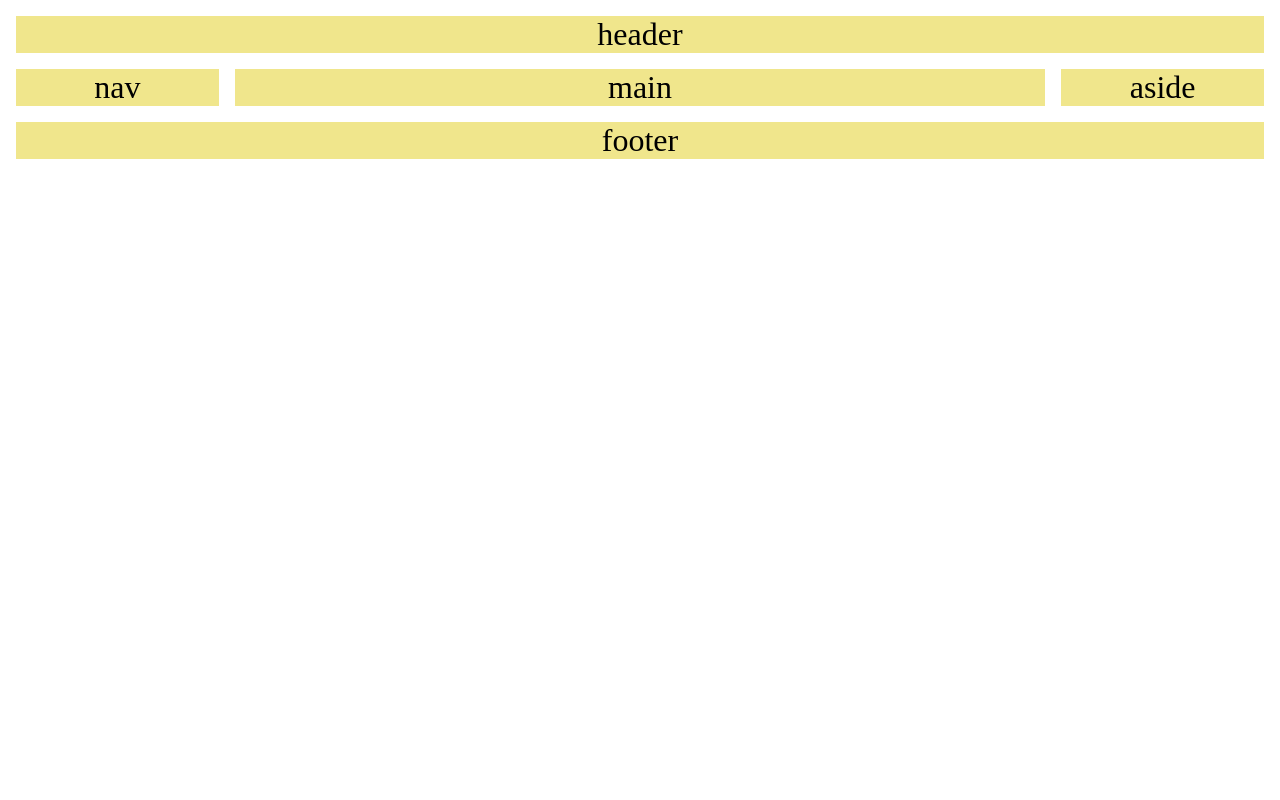
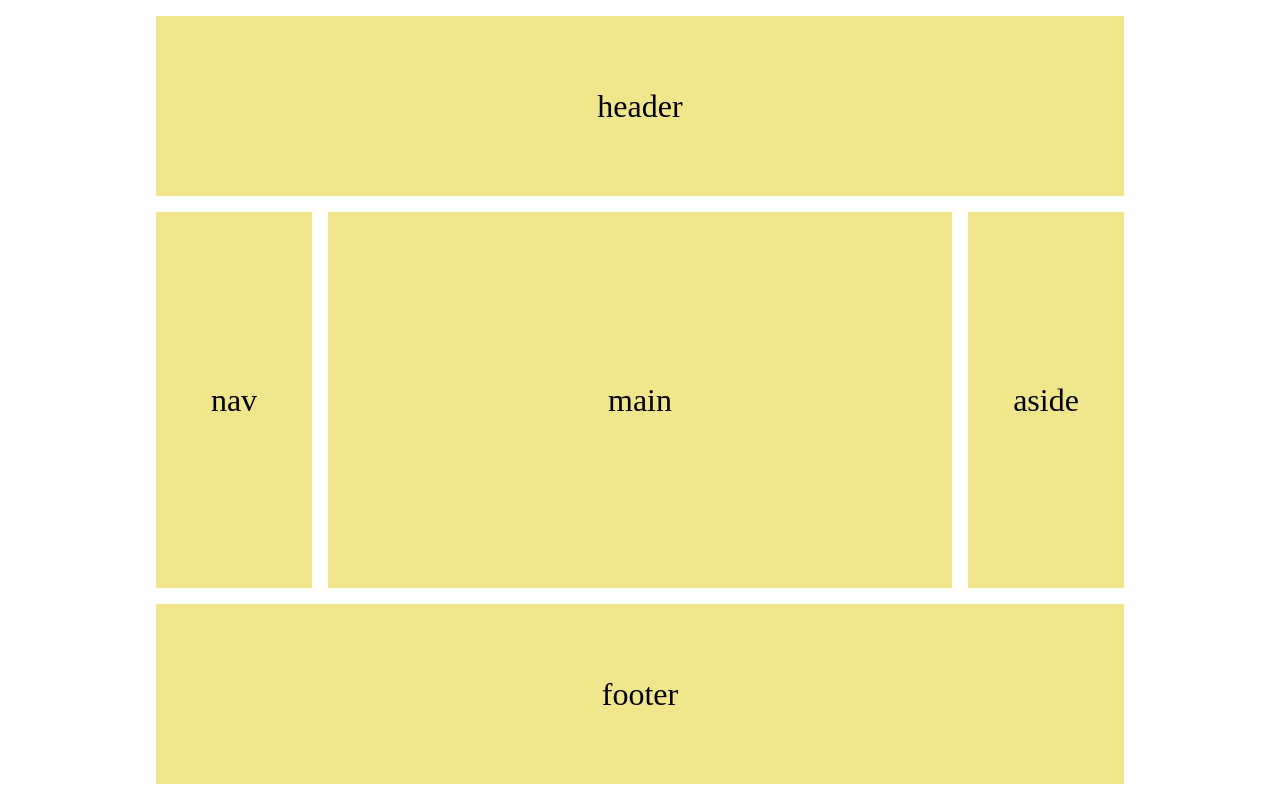
Before and after one commit to FredrikAndersson-MU24/Grid-Bootcamp, a plain HTML site: page 01_golden-layout-D/index.html in a window 1280 px wide. Drawn offline with Linux system fonts and the light colour scheme.

Commit message:
adjusted row sizing

```diff
--- a/01_golden-layout-D/css/styles.css
+++ b/01_golden-layout-D/css/styles.css
@@ -21,21 +21,26 @@ footer {
 }
 
 .wrapper {
+  min-height: 100%;
+  max-width: 1000px;
   padding: 1rem;
   display: grid;
   gap: 1rem;
+  grid-template-rows: 1fr 0.5fr 2.5fr 0.5fr 0.5fr;
   grid-template-areas:
     "header"
     "nav"
     "main"
     "aside"
     "footer";
+  margin: auto;
 }
 
 @media (min-width: 500px) {
   .wrapper {
     display: grid;
     gap: 1rem;
+    grid-template-rows: 1fr 0.5fr 2.5fr 1fr;
     grid-template-areas:
       "header header"
       "nav nav"
@@ -51,6 +56,7 @@ footer {
 @media (min-width: 700px) {
   .wrapper {
     grid-template-columns: 1fr 4fr 1fr;
+    grid-template-rows: 1fr 1fr 1fr 1fr;
     grid-template-areas:
       "header header header"
       "nav main aside"
```
